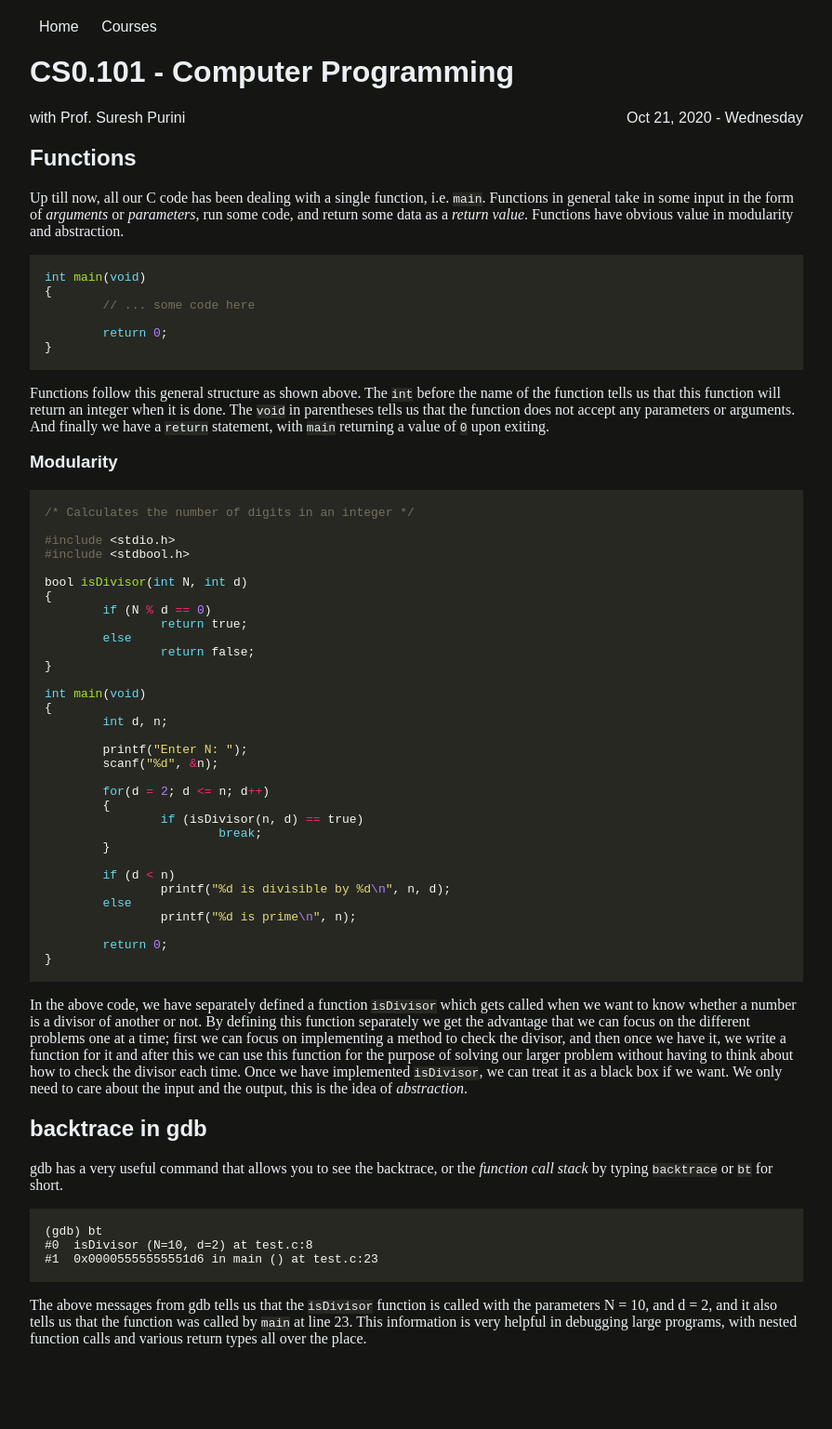
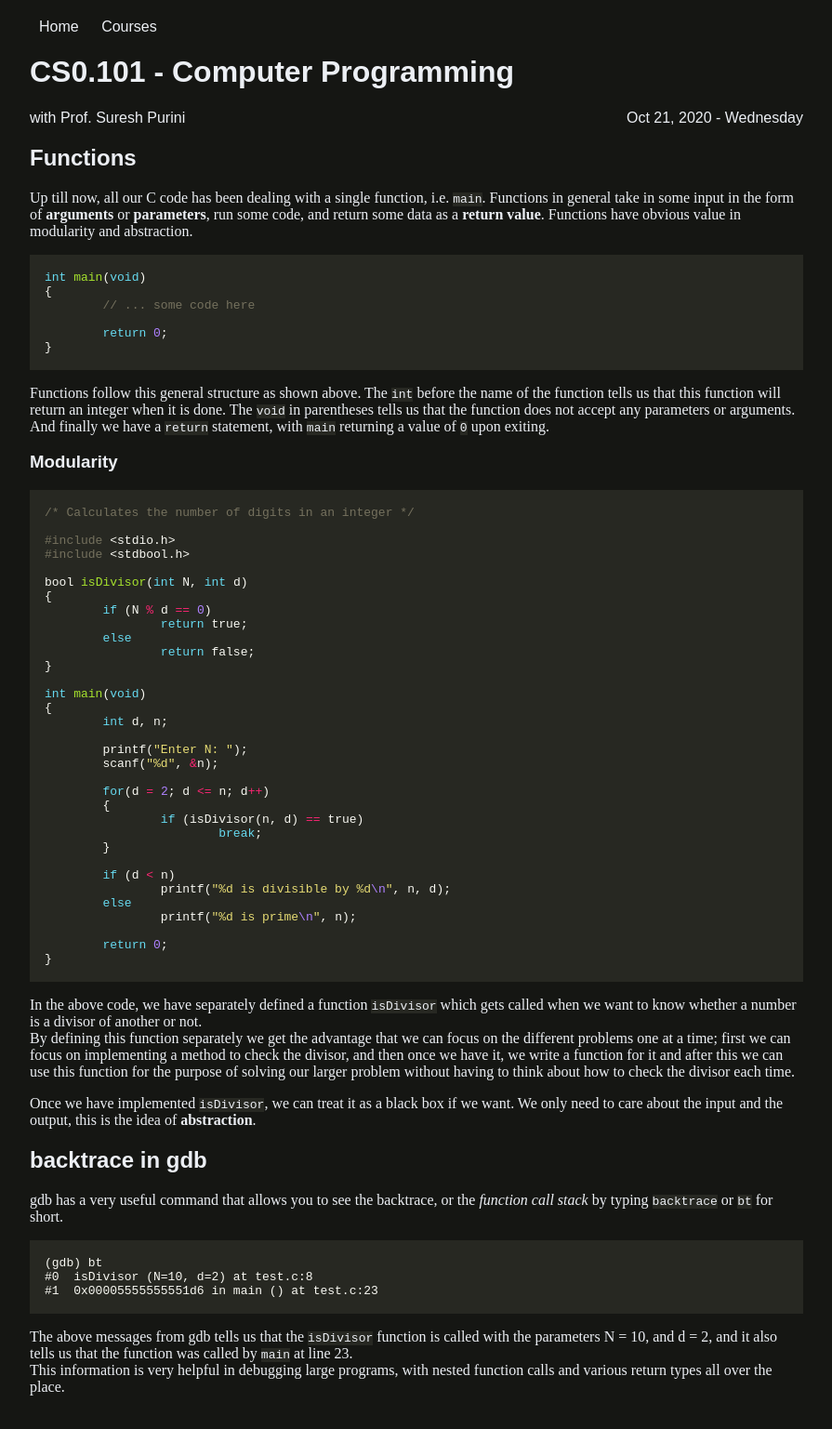
Before and after one commit to iiit-notebook/iiit-notebook.github.io, a Jekyll site: the page built from _posts/2020-10-21-c-pro-lecture-17.md, in a window 1280 px wide. Shown: the whole page at 93% size, without its empty margins (192-1087 px from the left). Built offline with Jekyll 4.4.1, drawn with Linux system fonts in a browser that asks for light colours; before the commit the page ends 1485 px from its top, so only the background shows below that.

````diff
--- a/_posts/2020-10-21-c-pro-lecture-17.md
+++ b/_posts/2020-10-21-c-pro-lecture-17.md
@@ -8,7 +8,7 @@ number: 17
 ## Functions
 
 Up till now, all our C code has been dealing with a single function, i.e. `main`.
-Functions in general take in some input in the form of *arguments* or *parameters*, run some code, and return some data as a *return value*.
+Functions in general take in some input in the form of **arguments** or **parameters**, run some code, and return some data as a **return value**.
 Functions have obvious value in modularity and abstraction.
 
 ```c
@@ -65,7 +65,8 @@ int main(void)
 In the above code, we have separately defined a function `isDivisor` which gets called when we want to know whether a number is a divisor of another or not.
 By defining this function separately we get the advantage that we can focus on the different problems one at a time; first we can focus on implementing a method to check the divisor, and then once we have it,
 we write a function for it and after this we can use this function for the purpose of solving our larger problem without having to think about how to check the divisor each time.
-Once we have implemented `isDivisor`, we can treat it as a black box if we want. We only need to care about the input and the output, this is the idea of *abstraction*.
+
+Once we have implemented `isDivisor`, we can treat it as a black box if we want. We only need to care about the input and the output, this is the idea of **abstraction**.
 
 ## backtrace in gdb
 
@@ -76,4 +77,5 @@ gdb has a very useful command that allows you to see the backtrace, or the *func
 #1  0x00005555555551d6 in main () at test.c:23
 ```
 
-The above messages from gdb tells us that the `isDivisor` function is called with the parameters N = 10, and d = 2, and it also tells us that the function was called by `main` at line 23. This information is very helpful in debugging large programs, with nested function calls and various return types all over the place.
+The above messages from gdb tells us that the `isDivisor` function is called with the parameters N = 10, and d = 2, and it also tells us that the function was called by `main` at line 23.
+This information is very helpful in debugging large programs, with nested function calls and various return types all over the place.
````
